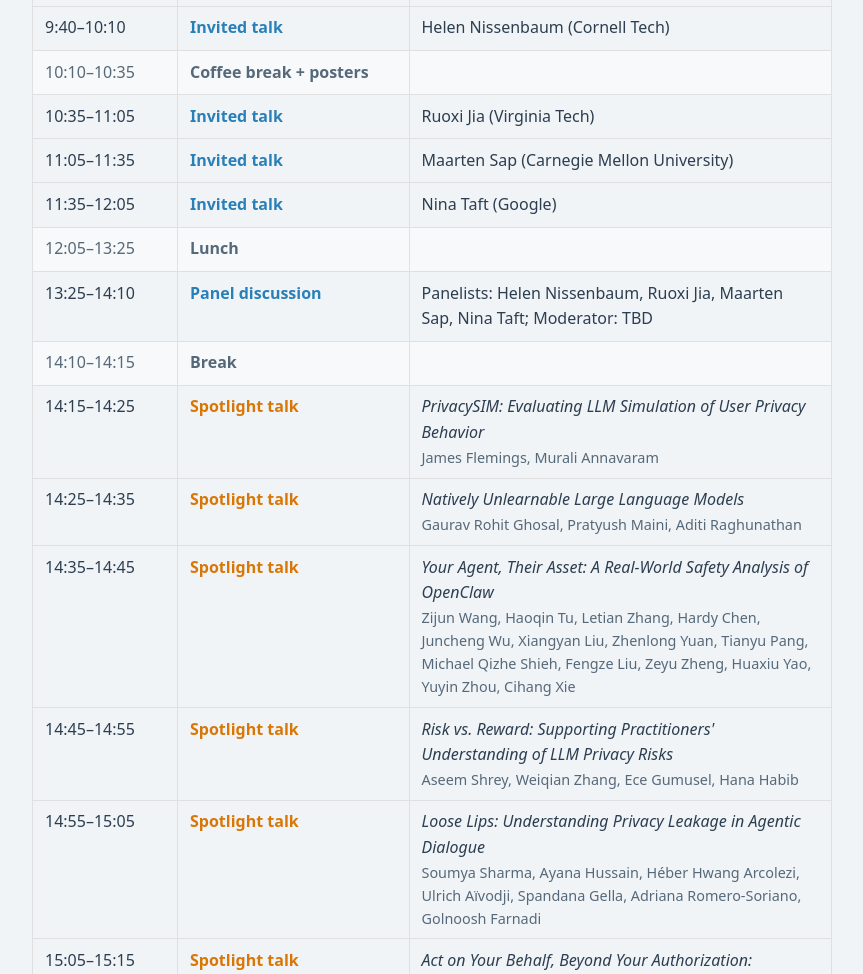
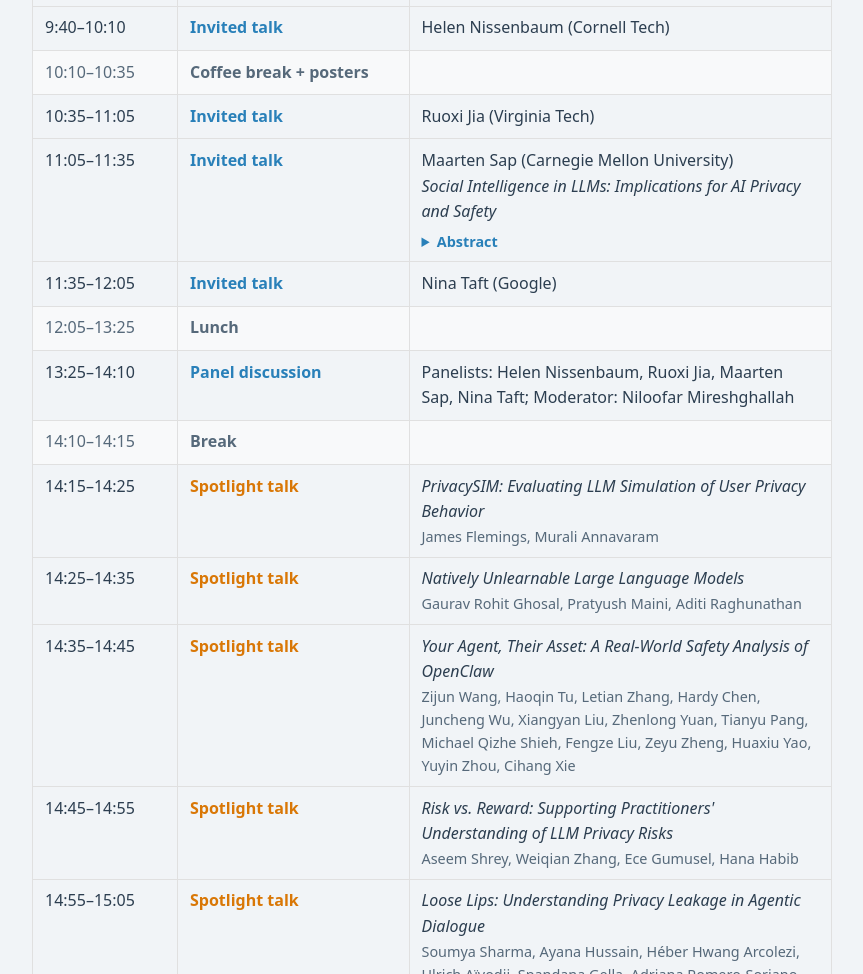
Before and after one commit to i7mist/haips-website, an Astro site: page / in a window 1280 px wide. Shown: the part 2220-3194 px from the top of the page, without its empty margins (208-1071 px from the left). Built offline with nearby package versions, Linux system fonts and the light colour scheme; Astro itself is replaced by a stand-in of ours.

Commit message:
update talk and moderator

```diff
--- a/src/pages/index.astro
+++ b/src/pages/index.astro
@@ -49,6 +49,8 @@ type ScheduleItem = {
     kind: 'talk' | 'panel' | 'spotlight' | 'break' | 'misc';
     session: string;
     who?: string;
+    talk?: string;
+    abstract?: string;
     paper?: string;
     authors?: string;
     note?: string;
@@ -60,10 +62,18 @@ const schedule: ScheduleItem[] = [
     { start: '9:40', end: '10:10', kind: 'talk', session: 'Invited talk', who: 'Helen Nissenbaum (Cornell Tech)' },
     { start: '10:10', end: '10:35', kind: 'break', session: 'Coffee break + posters' },
     { start: '10:35', end: '11:05', kind: 'talk', session: 'Invited talk', who: 'Ruoxi Jia (Virginia Tech)' },
-    { start: '11:05', end: '11:35', kind: 'talk', session: 'Invited talk', who: 'Maarten Sap (Carnegie Mellon University)' },
+    {
+        start: '11:05',
+        end: '11:35',
+        kind: 'talk',
+        session: 'Invited talk',
+        who: 'Maarten Sap (Carnegie Mellon University)',
+        talk: 'Social Intelligence in LLMs: Implications for AI Privacy and Safety',
+        abstract: 'LLMs are increasingly deployed in settings where they must display social intelligence, yet it\u2019s unclear that they even have social intelligence, or that socially intelligent AI is safe for users. In this talk, I will discuss ongoing research related to how user-centric privacy and safety are affected by social intelligence in AI. I will first introduce Sotopia-ToM, a new multi-agent benchmark to measure how well LLM agents navigate information asymmetry, finding severe privacy violations in many LLMs. Then, I will turn to risks of hidden manipulation by LLMs, demonstrating that while LLMs can manipulate users and cause real belief shift, they struggle to detect such manipulation, posing significant risks. I\u2019ll conclude with some future directions towards more socially intelligent and safer LLMs.',
+    },
     { start: '11:35', end: '12:05', kind: 'talk', session: 'Invited talk', who: 'Nina Taft (Google)' },
     { start: '12:05', end: '13:25', kind: 'break', session: 'Lunch' },
-    { start: '13:25', end: '14:10', kind: 'panel', session: 'Panel discussion', who: 'Panelists: Helen Nissenbaum, Ruoxi Jia, Maarten Sap, Nina Taft; Moderator: TBD' },
+    { start: '13:25', end: '14:10', kind: 'panel', session: 'Panel discussion', who: 'Panelists: Helen Nissenbaum, Ruoxi Jia, Maarten Sap, Nina Taft; Moderator: Niloofar Mireshghallah' },
     { start: '14:10', end: '14:15', kind: 'break', session: 'Break' },
     { start: '14:15', end: '14:25', kind: 'spotlight', session: 'Spotlight talk', paper: 'PrivacySIM: Evaluating LLM Simulation of User Privacy Behavior', authors: 'James Flemings, Murali Annavaram' },
     { start: '14:25', end: '14:35', kind: 'spotlight', session: 'Spotlight talk', paper: 'Natively Unlearnable Large Language Models', authors: 'Gaurav Rohit Ghosal, Pratyush Maini, Aditi Raghunathan' },
@@ -175,8 +185,15 @@ const schedule: ScheduleItem[] = [
                     <tr class={`row-${item.kind}`}>
                         <td class="schedule-time">{item.start}&ndash;{item.end}</td>
                         <td class="schedule-session">{item.session}</td>
-                        <td class={`schedule-details${item.who || item.paper || item.authors || item.note ? '' : ' schedule-details-empty'}`}>
+                        <td class={`schedule-details${item.who || item.talk || item.paper || item.authors || item.note ? '' : ' schedule-details-empty'}`}>
                             {item.who && <span class="schedule-who">{item.who}</span>}
+                            {item.talk && <span class="schedule-paper">{item.talk}</span>}
+                            {item.abstract && (
+                                <details class="schedule-abstract">
+                                    <summary>Abstract</summary>
+                                    <p>{item.abstract}</p>
+                                </details>
+                            )}
                             {item.paper && <span class="schedule-paper">{item.paper}</span>}
                             {item.authors && <span class="schedule-authors">{item.authors}</span>}
                             {item.note && <span class="schedule-note">{item.note}</span>}
@@ -562,6 +579,20 @@ const schedule: ScheduleItem[] = [
         color: var(--text-secondary);
         font-size: 0.9rem;
     }
+    .schedule-abstract {
+        margin-top: 0.3rem;
+        font-size: 0.9rem;
+    }
+    .schedule-abstract summary {
+        cursor: pointer;
+        color: var(--accent-dark);
+        font-weight: 600;
+    }
+    .schedule-abstract p {
+        margin: 0.4rem 0 0;
+        color: var(--text-secondary);
+        line-height: 1.5;
+    }
     .schedule-table tr.row-break td {
         background: var(--bg-secondary);
         color: var(--text-secondary);
```
